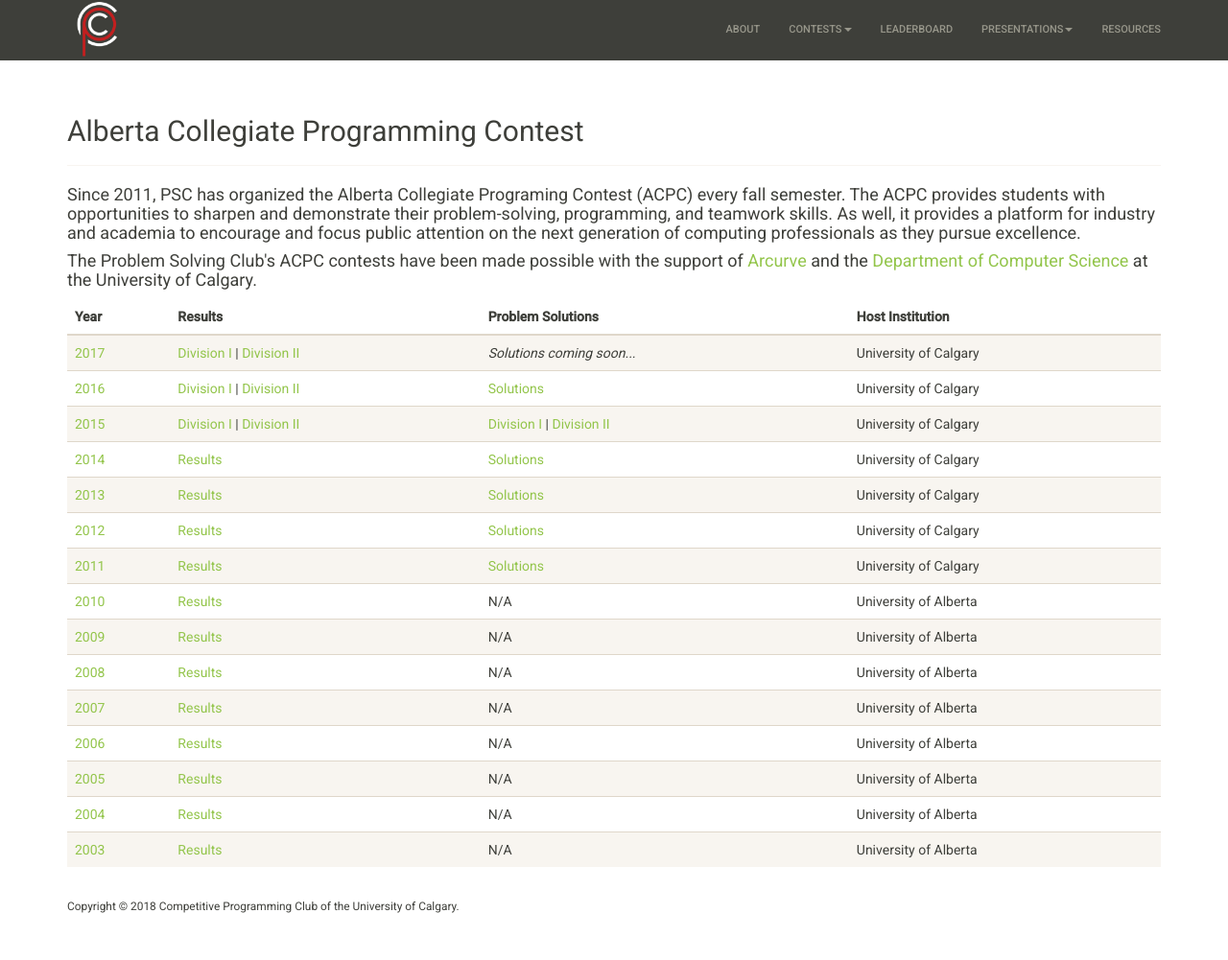
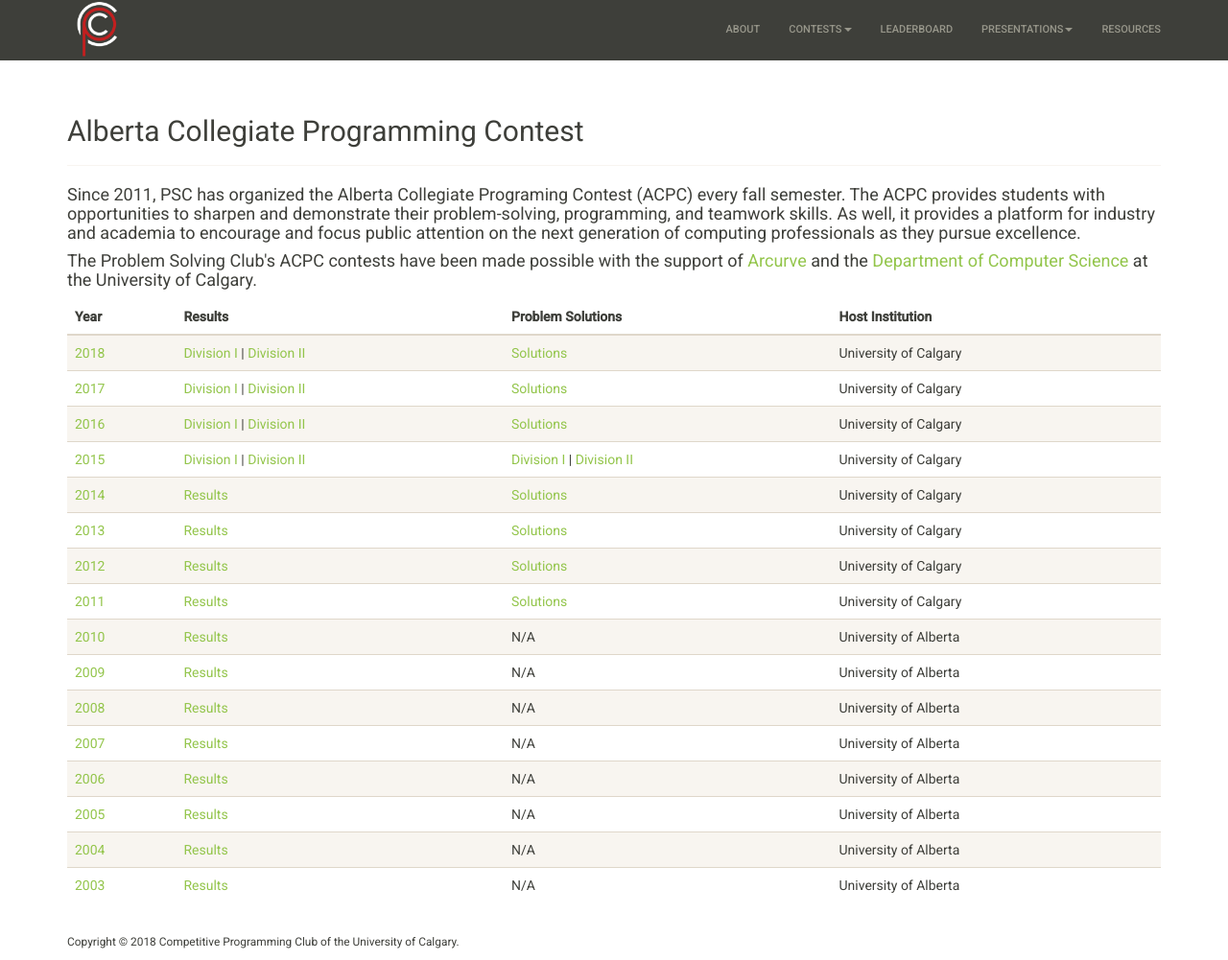
Before and after one commit to ProblemSolvingClub/psc-website, a Jekyll site: the page built from contests/acpc/index.html, in a window 1280 px wide and 1001 px high. Shown: the whole window at 96% size. Built offline with Jekyll 4.4.1, drawn with Linux system fonts in a browser that asks for light colours; nearby versions of some CDN libraries.

Commit message:
add acpc 2017/2018 solutions

```diff
--- a/contests/acpc/index.html
+++ b/contests/acpc/index.html
@@ -32,17 +32,33 @@
       </tr>
     </thead>
     <tbody>
+	  <tr>
+        <td>
+          <a href="/contests/acpc/2018">2018</a>
+        </td>
+        <td>
+          <a href="https://acpc18.kattis.com/standings?filter=1772">Division I</a>
+          |
+          <a href="https://acpc18.kattis.com/standings?filter=1773">Division II</a>
+        </td>
+        <td>
+			<a href="/acpc/2018/files/acpc2018solutions.pdf">Solutions</a>
+        </td>
+        <td>
+          University of Calgary
+        </td>
+      </tr>
       <tr>
         <td>
           <a href="/contests/acpc/2017">2017</a>
         </td>
         <td>
-          <a href="https://acpc17.kattis.com/standings?filter=953">Division I</a>
+          <a href="https://acpc16.kattis.com/standings?filter=953">Division I</a>
           |
-          <a href="https://acpc17.kattis.com/standings?filter=952">Division II</a>
+          <a href="https://acpc16.kattis.com/standings?filter=952">Division II</a>
         </td>
         <td>
-	  <i>Solutions coming soon...</i>
+			<a href="/acpc/2017/files/acpc2017solutions.pdf">Solutions</a>
         </td>
         <td>
           University of Calgary
```
